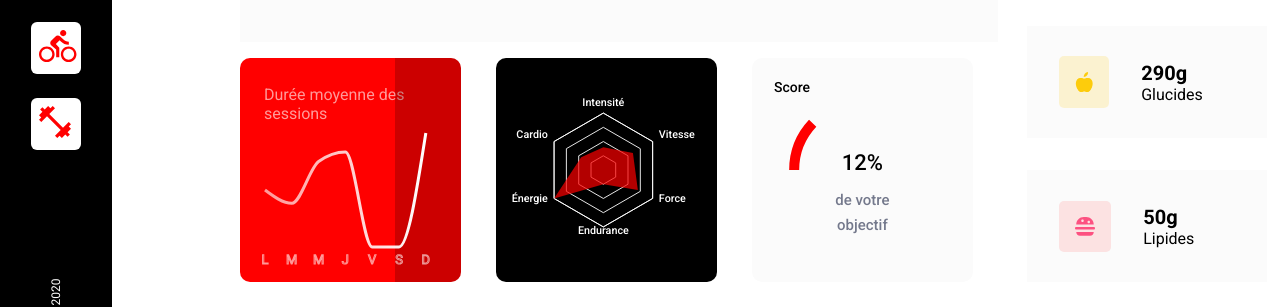
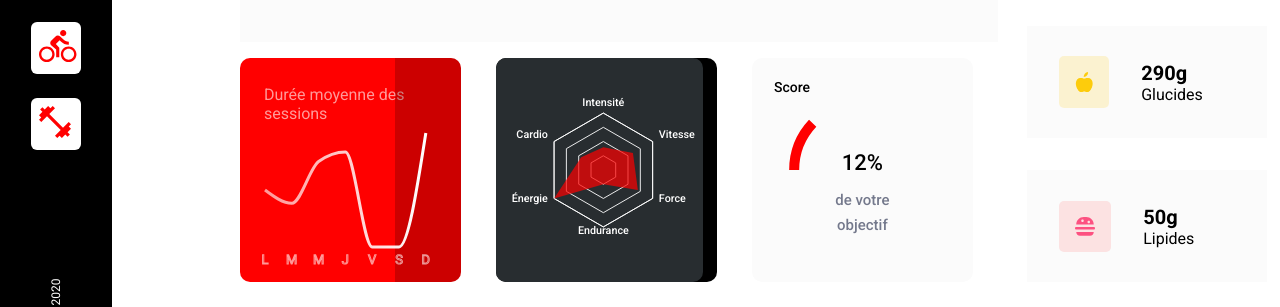
Before and after one commit to damodred53/sportsee, a React (Create React App) app: page / in a window 1280 px wide. Shown: the part 550-857 px from the top of the page. Built offline with nearby package versions, Linux system fonts and the light colour scheme.

Commit message:
modifications mineures

```diff
--- a/sass/pages/radarCharts.scss
+++ b/sass/pages/radarCharts.scss
@@ -16,4 +16,10 @@
     align-items: center;
 
 
+
 }
+
+.responsive_radar {
+    background-color: #282D30;
+    border-radius: 10px;
+}
--- a/src/Components/ChartsArea/RadarChart/RadarChart.jsx
+++ b/src/Components/ChartsArea/RadarChart/RadarChart.jsx
@@ -40,7 +40,7 @@ const ChartRadar = () => {
     return (
       <div className='radar'>
         <ResponsiveContainer  width="100%" height="100%">
-          <RadarChart className="responsive_radar"  cx="50%" cy="50%" outerRadius="60%"  data={chartDataPerformance}>
+          <RadarChart className="responsive_radar"  cx="50%" cy="50%" outerRadius="60%" fill={'#282D30'}  data={chartDataPerformance}>
 
             <PolarAngleAxis className="radar_polar_axis" dataKey="subject"  stroke="white" tickLine={false} />
             <PolarGrid gridType="polygon" radialLines={false} stroke="white"  />
--- a/src/_Datamock_/MockedData.jsx
+++ b/src/_Datamock_/MockedData.jsx
@@ -265,7 +265,7 @@ const USER_PERFORMANCE = [
     }
 ]
 
-// vous pouvez attributer la valeur null à MockedDataUser afinde permettre l'utilisation des données API
+// vous pouvez attributer la valeur null à MockedDataUser afin de permettre l'utilisation des données API
 
 const MockedDataUser =  {
     USER_MAIN_DATA,
```
